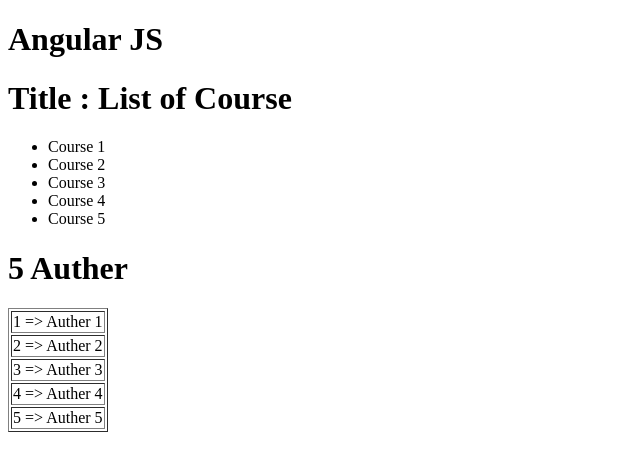
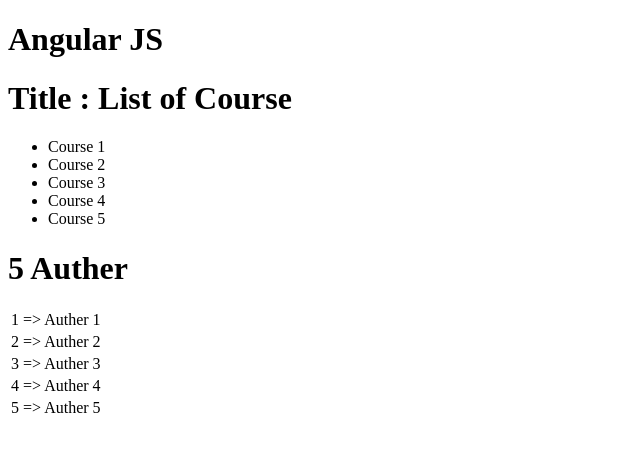
Before and after one commit to virendrapatel62/Angular_tutorial, an Angular app: page / in a window 1280 px wide. Shown: the top 468 px of the page, without its empty margins (0-640 px from the left). Built offline with nearby package versions, Linux system fonts and the light colour scheme.

Commit message:
assignment 1

```diff
--- a/src/app/auther/auther.component.html
+++ b/src/app/auther/auther.component.html
@@ -1 +1,7 @@
-<p>auther works!</p>
+<h1>{{authers.length}} Auther</h1>
+
+<table>
+    <tr *ngFor='let auther of authers ;index as i'>
+        <td>{{i+1}} => {{auther}}</td>
+    </tr>
+</table>
--- a/src/app/auther/auther.component.ts
+++ b/src/app/auther/auther.component.ts
@@ -3,15 +3,7 @@
 
 @Component({
   selector: 'app-auther',
-  template : `
-    <h1>{{authers.length}} Auther</h1>
-
-    <table border='1'>
-      <tr *ngFor='let auther of authers ;index as i'>
-        <td>{{i+1}} => {{auther}}</td>
-      </tr>
-    </table>
-  `
+  templateUrl : './auther.component.html'
 })
 export class AutherComponent implements OnInit {
 
```
